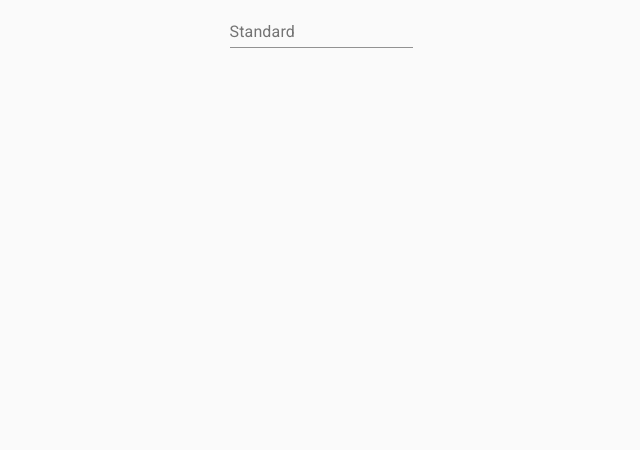
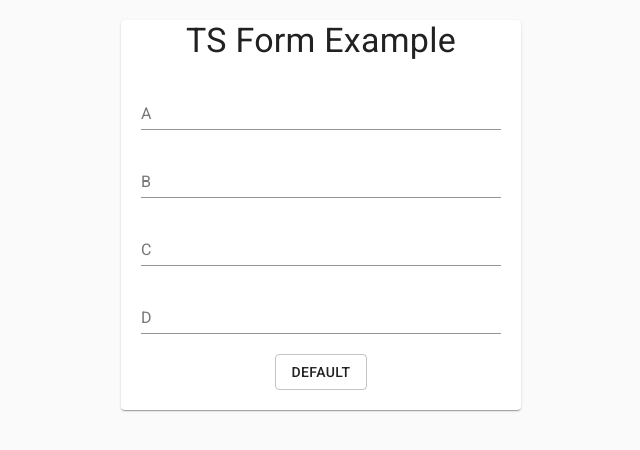
Before and after one commit to teamx10/ts, a React (Create React App) app: page / in a window 1280 px wide. Shown: the top 450 px of the page, without its empty margins (319-959 px from the left). Built offline with nearby package versions, Linux system fonts and the light colour scheme.

Commit message:
Form Material UI

```diff
--- a/src/App/App.tsx
+++ b/src/App/App.tsx
@@ -1,12 +1,45 @@
 import React from 'react';
 import './App.css';
-import {TextField} from "@material-ui/core";
+import {Button, makeStyles, Paper, TextField, Typography} from "@material-ui/core";
+
+const useStyles = makeStyles((theme) => ({
+  Paper: {
+    width: 400,
+    margin: '20px auto',
+    justifyContent: 'center',
+  },
+  Item: {
+    margin: 20,
+  },
+  Button: {
+    marginBottom: 20
+  }
+}));
 
 function App() {
+  const classes = useStyles();
+
   return (
     <div className="App">
       <form noValidate autoComplete="off">
-        <TextField id="standard-basic" label="Standard" />
+        <Paper className={classes.Paper}>
+          <Typography variant="h4">TS Form Example</Typography>
+          <div className={classes.Item}>
+            <TextField label="A" fullWidth />
+          </div>
+          <div className={classes.Item}>
+            <TextField label="B" fullWidth />
+          </div>
+          <div className={classes.Item}>
+            <TextField label="C" fullWidth />
+          </div>
+          <div className={classes.Item}>
+            <TextField label="D" fullWidth />
+          </div>
+          <div className={classes.Item}>
+            <Button variant="outlined" className={classes.Button}>Default</Button>
+          </div>
+        </Paper>
       </form>
     </div>
   );
```
Also changed, not shown: 1 other file (tests, documents, lock files or other folders).
